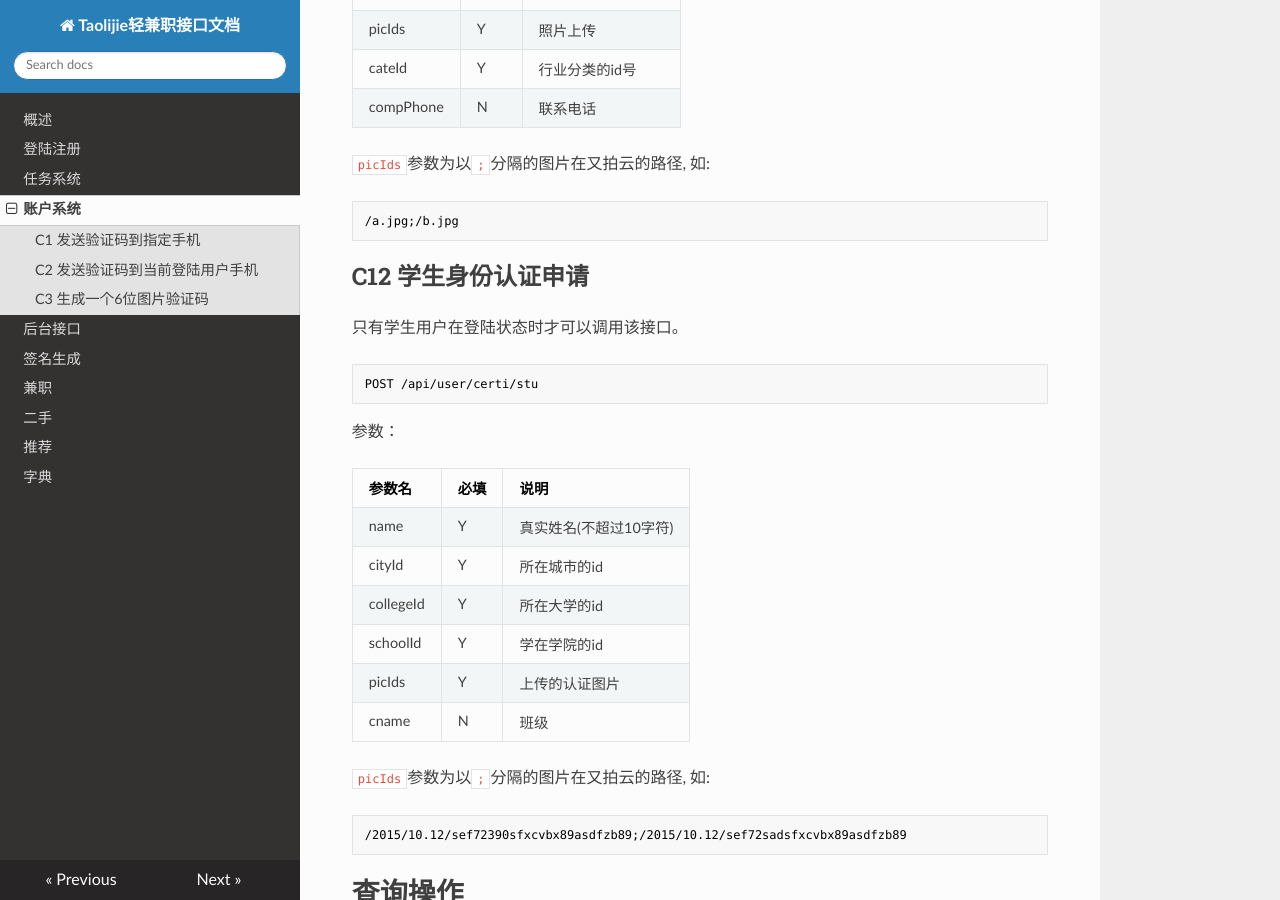
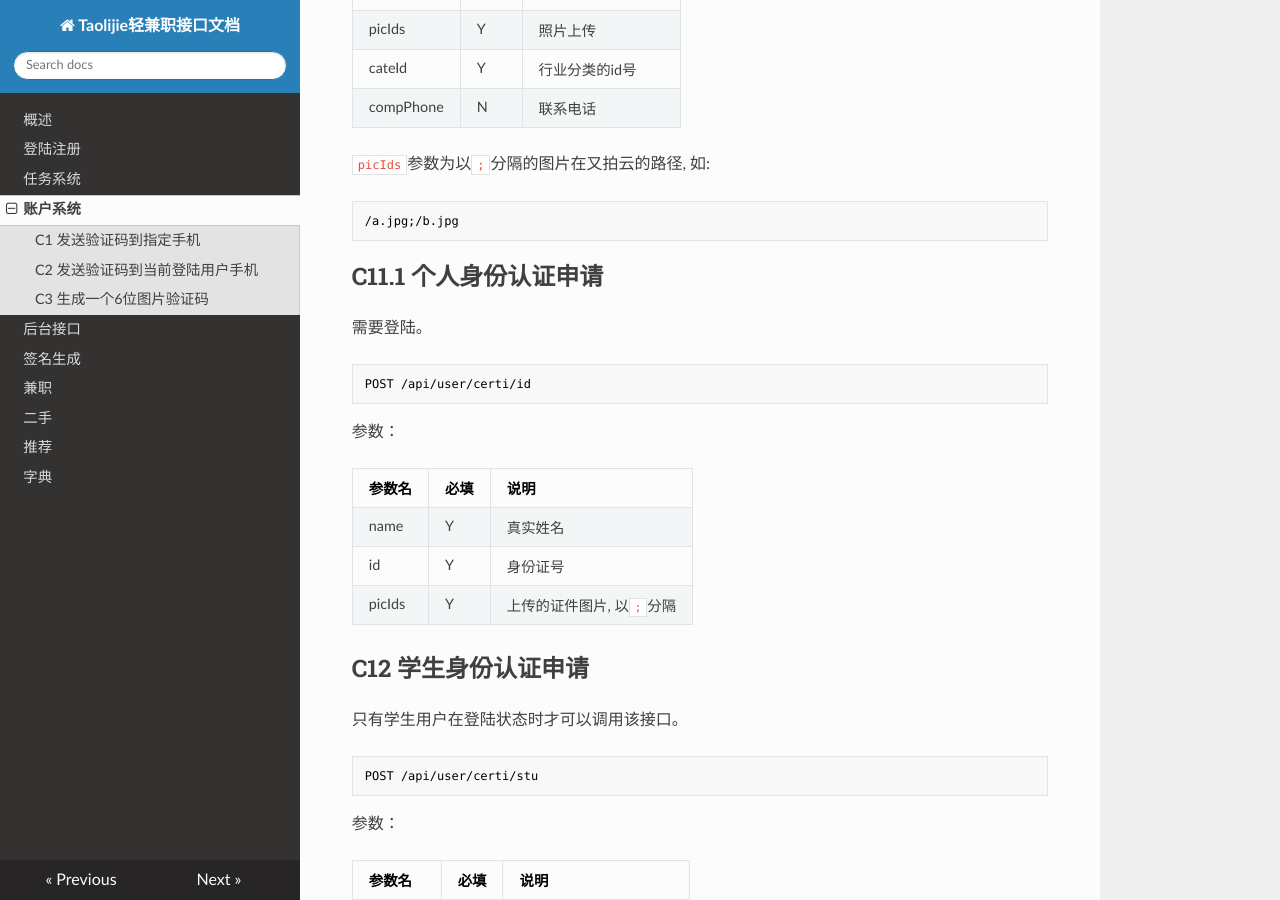
Before and after one commit to wanghongfei/tlj-quest-docs, an MkDocs documentation site: the page built from docs/acc.md, in a window 1280 px wide and 900 px high, scrolled down 5487 px. Built offline with MkDocs 1.6.1, drawn with Linux system fonts in a browser that asks for light colours; nearby versions of some CDN libraries; old or Windows-style settings are respelled for this version of MkDocs.

Commit message:
去掉学院

````diff
--- a/docs/acc.md
+++ b/docs/acc.md
@@ -248,7 +248,21 @@
 
 
 
+## C11.1 个人身份认证申请
 
+需要登陆。
+
+```
+POST /api/user/certi/id
+```
+
+参数：
+
+| 参数名    | 必填   | 说明              |
+| ------ | ---- | --------------- |
+| name   | Y    | 真实姓名            |
+| id     | Y    | 身份证号            |
+| picIds | Y    | 上传的证件图片, 以`;`分隔 |
 
 ## C12 学生身份认证申请
 
@@ -265,7 +279,6 @@
 | name      | Y    | 真实姓名(不超过10字符) |
 | cityId    | Y    | 所在城市的id       |
 | collegeId | Y    | 所在大学的id       |
-| schoolId  | Y    | 学在学院的id       |
 | picIds    | Y    | 上传的认证图片       |
 | cname     | N    | 班级            |
 
--- a/index.html
+++ b/index.html
@@ -173,7 +173,7 @@
 <p>王鸿飞(后端): brucewhf^gmail.com</p>
 <p>王富诚(前端): wangfucheng56^gmail.com</p>
 <blockquote>
-<p>最后更新时间: 2015-11-15</p>
+<p>最后更新时间: 2015-11-16</p>
 </blockquote>
 <h1 id="_2">身份认证</h1>
 <h2 id="token">Token</h2>
@@ -519,5 +519,5 @@
 
 <!--
 MkDocs version : 0.14.0
-Build Date UTC : 2015-11-16 05:59:09.981060
+Build Date UTC : 2015-11-16 14:01:55.696591
 -->
````
Also changed, not shown: docs/admin.md (+14 -0 lines), docs/index.md (+1 -1 lines), docs/quest.md (+0 -1 lines), 4 other files.
